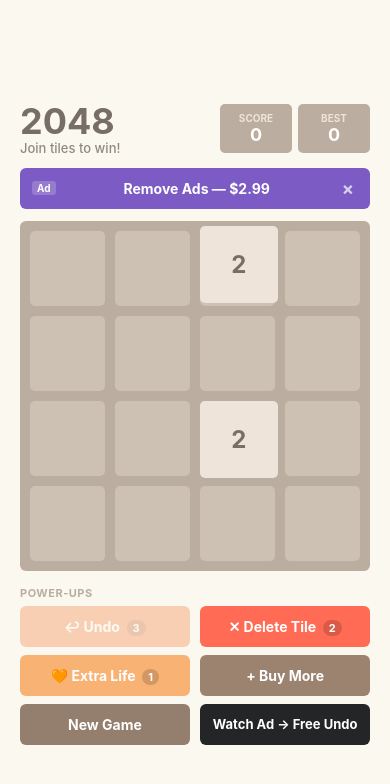
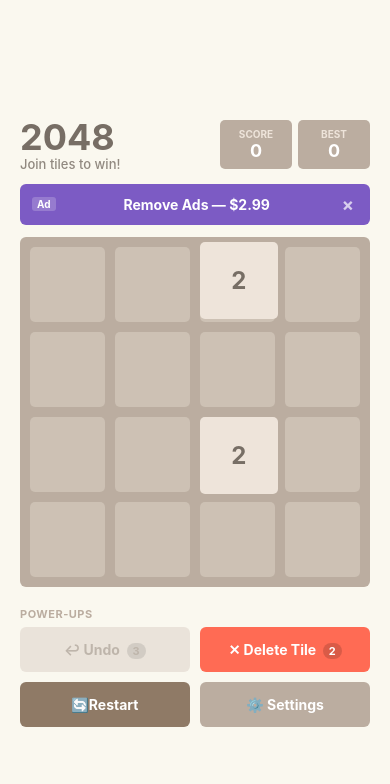
Before and after one commit to MAGS-0/MAGS-2048, a React Native app: screen /Game in a window 390 px wide. Shown: the top 784 px of the page. Built offline with nearby package versions, Linux system fonts and the light colour scheme.

Commit message:
feat: complete stable build with restart confirmation, delete tile logic, and visual visibility fixes

```diff
--- a/app.json
+++ b/app.json
@@ -4,13 +4,32 @@
     "slug": "mags-2048",
     "version": "1.0.0",
     "orientation": "portrait",
+    "icon": "./assets/icon.png",
+    "userInterfaceStyle": "light",
+    "splash": {
+      "image": "./assets/splash.png",
+      "resizeMode": "contain",
+      "backgroundColor": "#faf8ef"
+    },
+    "assetBundlePatterns": [
+      "**/*"
+    ],
     "ios": {
       "supportsTablet": true
     },
     "android": {
-      "package": "com.mags2048.android",
       "adaptiveIcon": {
+        "foregroundImage": "./assets/adaptive-icon.png",
         "backgroundColor": "#faf8ef"
+      },
+      "package": "com.indiegames.mags2048"
+    },
+    "web": {
+      "favicon": "./assets/favicon.png"
+    },
+    "extra": {
+      "eas": {
+        "projectId": "280d8137-2895-45a1-a0ee-2d1298f78502"
       }
     }
   }
--- a/src/screens/GameScreen.js
+++ b/src/screens/GameScreen.js
@@ -255,18 +255,21 @@
         </View>
       </View>
 
-      {/* BRAND NEW BOTTOM MOCKUP INTERFACE GRID */}
+{/* UPDATED BOTTOM INTERFACE GRID */}
       <View style={styles.powerUpsWrapper}>
         <Text style={styles.powerUpsTitle}>POWER-UPS</Text>
 
-        {/* ROW 1: UNDO & DELETE */}
+        {/* ROW 1: UNDO & DELETE TILE */}
         <View style={styles.powerUpRow}>
           <TouchableOpacity
             style={[styles.powerUpBtn, styles.undoBtn, history.length === 0 && styles.disabledBtn]}
             onPress={handleUndo}
             disabled={history.length === 0}
           >
-            <Text style={styles.powerUpBtnText}>↩ Undo  <Text style={styles.badge}>3</Text></Text>
+            {/* Added a conditional text style for when Undo is disabled */}
+            <Text style={[styles.powerUpBtnText, history.length === 0 && styles.disabledBtnText]}>
+              ↩ Undo  <Text style={styles.badge}>3</Text>
+            </Text>
           </TouchableOpacity>
 
           <TouchableOpacity
@@ -280,23 +283,32 @@
           </TouchableOpacity>
         </View>
 
-        {/* ROW 2: EXTRA LIFE & BUY MORE */}
+{/* ROW 2: NEW GAME & SETTINGS */}
         <View style={styles.powerUpRow}>
-          <TouchableOpacity style={[styles.powerUpBtn, styles.extraLifeBtn]}>
-            <Text style={styles.powerUpBtnText}>🧡 Extra Life  <Text style={styles.badge}>1</Text></Text>
+          <TouchableOpacity
+            style={[styles.powerUpBtn, styles.homeBtn]}
+            onPress={() => {
+              // Trigger a safety verification alert before clearing board history
+              Alert.alert(
+                "Start New Game?",
+                "Are you sure you want to end this game? Your current progress will be lost.",
+                [
+                  { text: "Cancel", style: "cancel" },
+                  { text: "Start New", style: "destructive", onPress: () => resetGame() }
+                ]
+              );
+            }}
+          >
+            <Text style={styles.powerUpBtnText}>🔄Restart</Text>
           </TouchableOpacity>
-          <TouchableOpacity style={[styles.powerUpBtn, styles.buyMoreBtn]}>
-            <Text style={styles.powerUpBtnText}>+ Buy More</Text>
-          </TouchableOpacity>
-        </View>
 
-        {/* ROW 3: NEW GAME & WATCH AD */}
-        <View style={styles.powerUpRow}>
-          <TouchableOpacity style={[styles.powerUpBtn, styles.newGameBtn]} onPress={resetGame}>
-            <Text style={styles.powerUpBtnText}>New Game</Text>
-          </TouchableOpacity>
-          <TouchableOpacity style={[styles.powerUpBtn, styles.watchAdBtn]}>
-            <Text style={styles.watchAdBtnText}>Watch Ad → Free Undo</Text>
+          <TouchableOpacity
+            style={[styles.powerUpBtn, styles.settingsBtn]}
+            onPress={() => {
+              Alert.alert("Settings", "Settings logic placeholder");
+            }}
+          >
+            <Text style={styles.powerUpBtnText}>⚙️ Settings</Text>
           </TouchableOpacity>
         </View>
       </View>
@@ -331,22 +343,21 @@
   cellPlaceholder: { width: (width - 50) / 4 - 10, height: (width - 50) / 4 - 10, margin: 5, borderRadius: 5, backgroundColor: 'rgba(238, 228, 218, 0.35)' },
 
   // Power Ups Layout Wrapper
-  powerUpsWrapper: { width: width - 40, marginTop: 15 },
+  powerUpsWrapper: { width: width - 40, marginTop: 20 },
   powerUpsTitle: { fontSize: 11, fontWeight: 'bold', color: '#bbada0', marginBottom: 6, letterSpacing: 0.5 },
-  powerUpRow: { flexDirection: 'row', justifyContent: 'space-between', marginBottom: 8 },
-  powerUpBtn: { paddingVertical: 12, borderRadius: 6, width: '48.5%', alignItems: 'center', justifyContent: 'center' },
+  powerUpRow: { flexDirection: 'row', justifyContent: 'space-between', marginBottom: 10 },
+  powerUpBtn: { paddingVertical: 14, borderRadius: 6, width: '48.5%', alignItems: 'center', justifyContent: 'center' },
   powerUpBtnText: { color: '#ffffff', fontWeight: 'bold', fontSize: 14 },
   badge: { backgroundColor: 'rgba(0,0,0,0.15)', fontSize: 11, paddingHorizontal: 6, paddingVertical: 1, borderRadius: 10, overflow: 'hidden' },
 
-  // Custom Element Background Profiles
+// Color profiles matching your clean UI
   undoBtn: { backgroundColor: '#f9945c' },
   deleteBtn: { backgroundColor: '#ff6b54' },
-  activeDeleteBtn: { backgroundColor: '#c43d27', borderItem: 'dashed' },
-  extraLifeBtn: { backgroundColor: '#f7b274' },
-  buyMoreBtn: { backgroundColor: '#9c8370' },
-  newGameBtn: { backgroundColor: '#947e6e' },
-  watchAdBtn: { backgroundColor: '#242526' },
-  watchAdText: { color: '#ffffff', fontWeight: 'bold' },
-  watchAdBtnText: { color: '#ffffff', fontWeight: 'bold', fontSize: 13 },
-  disabledBtn: { opacity: 0.4 }
+  activeDeleteBtn: { backgroundColor: '#c43d27' },
+  homeBtn: { backgroundColor: '#8f7a66' },
+  settingsBtn: { backgroundColor: '#bbada0' },
+
+  // Clean visibility fixes for disabled states
+  disabledBtn: { backgroundColor: '#e4dbd2', opacity: 0.7 },
+  disabledBtnText: { color: '#a69a8f' }
 });
```
Also changed, not shown: assets/splash-icon old.png (added).
